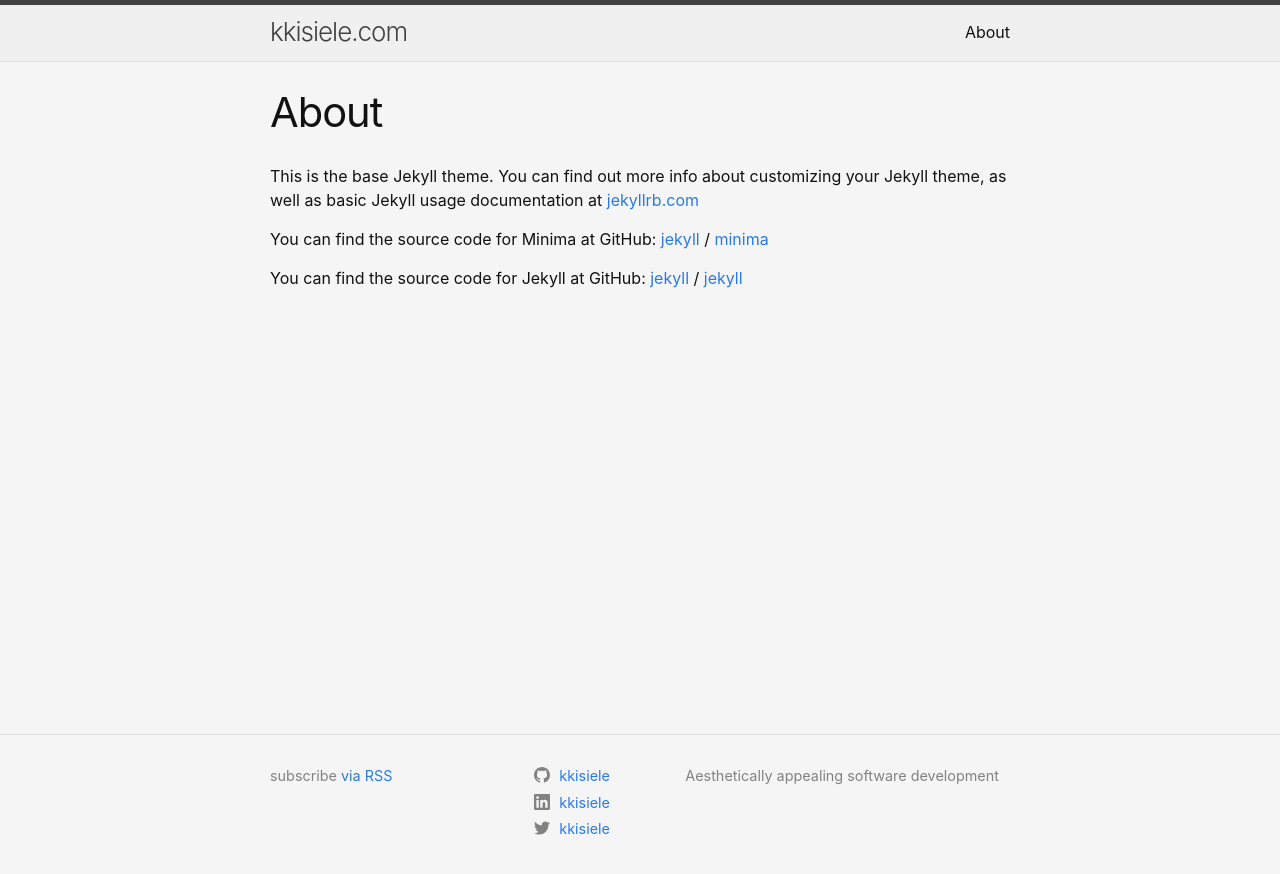
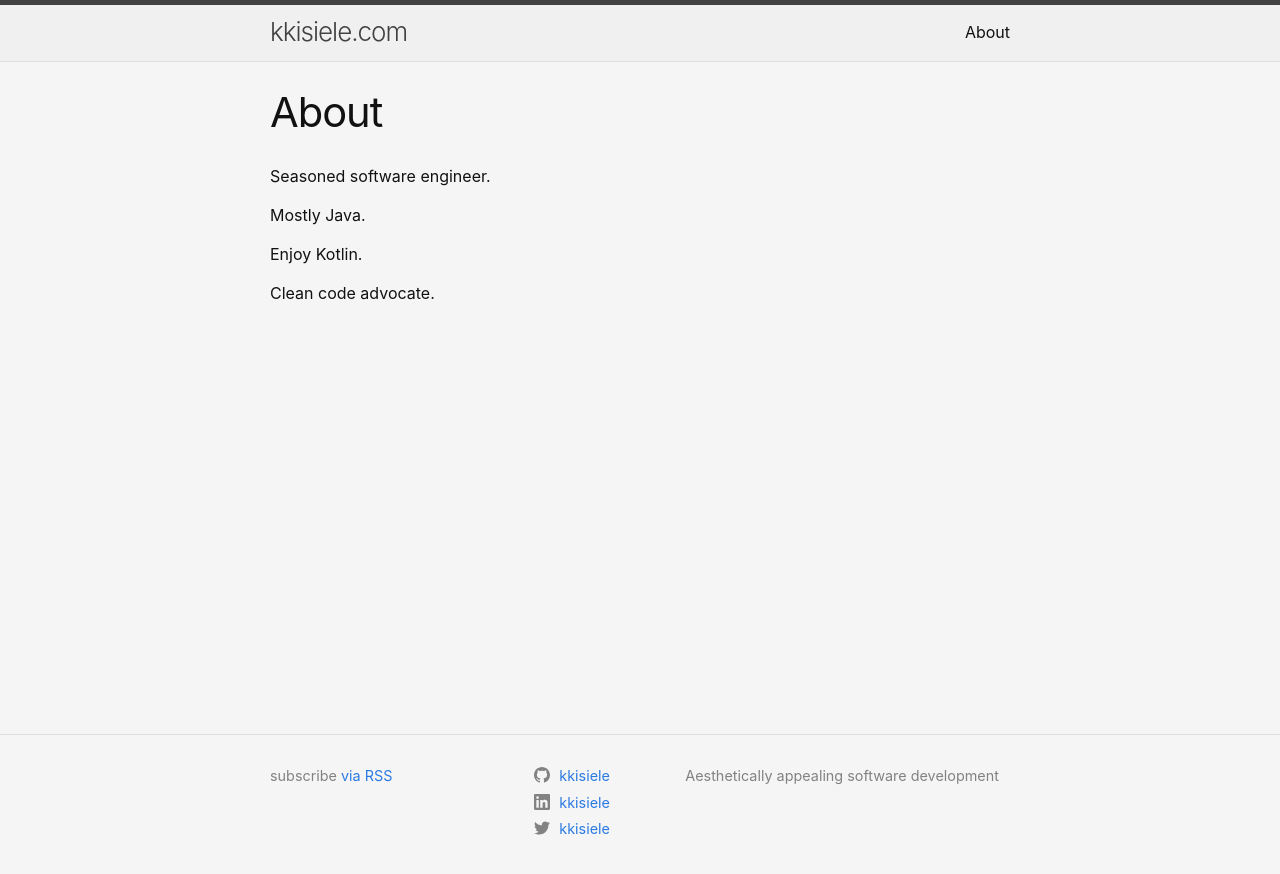
Before and after one commit to kkisiele/kkisiele.github.io, a Jekyll site: the page built from about.md, in a window 1280 px wide. Shown: the top 874 px of the page. Built offline with Jekyll 4.4.1, drawn with Linux system fonts in a browser that asks for light colours.

Commit message:
Update /about

```diff
--- a/about.md
+++ b/about.md
@@ -3,16 +3,10 @@
 title: About
 permalink: /about/
 ---
+Seasoned software engineer.
 
-This is the base Jekyll theme. You can find out more info about customizing your Jekyll theme, as well as basic Jekyll usage documentation at [jekyllrb.com](https://jekyllrb.com/)
+Mostly Java.
 
-You can find the source code for Minima at GitHub:
-[jekyll][jekyll-organization] /
-[minima](https://github.com/jekyll/minima)
+Enjoy Kotlin.
 
-You can find the source code for Jekyll at GitHub:
-[jekyll][jekyll-organization] /
-[jekyll](https://github.com/jekyll/jekyll)
-
-
-[jekyll-organization]: https://github.com/jekyll
+Clean code advocate.
```
